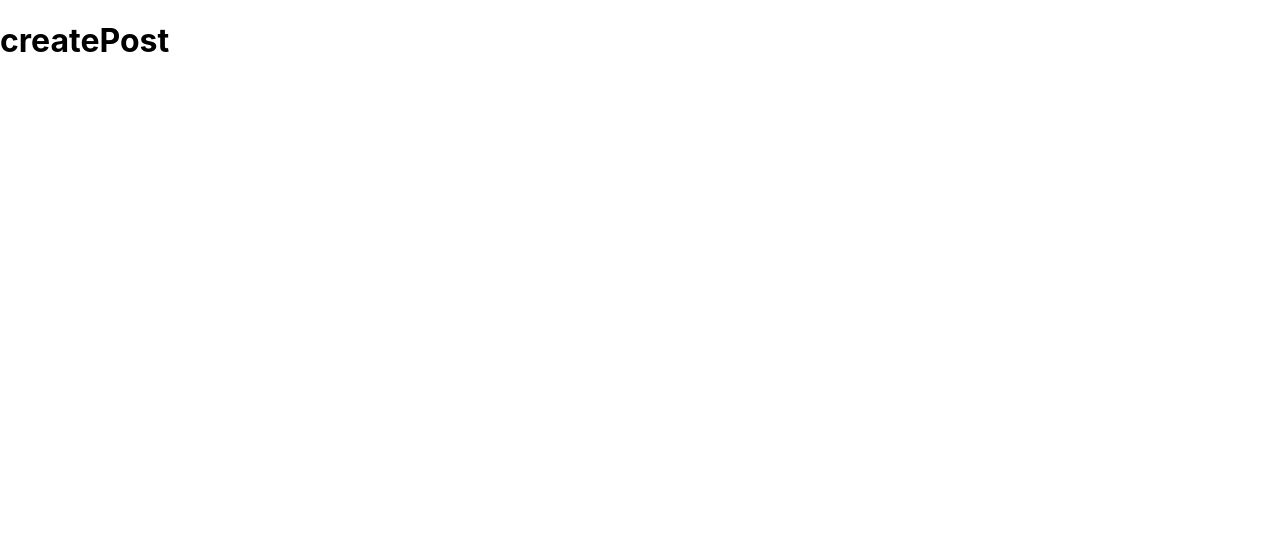
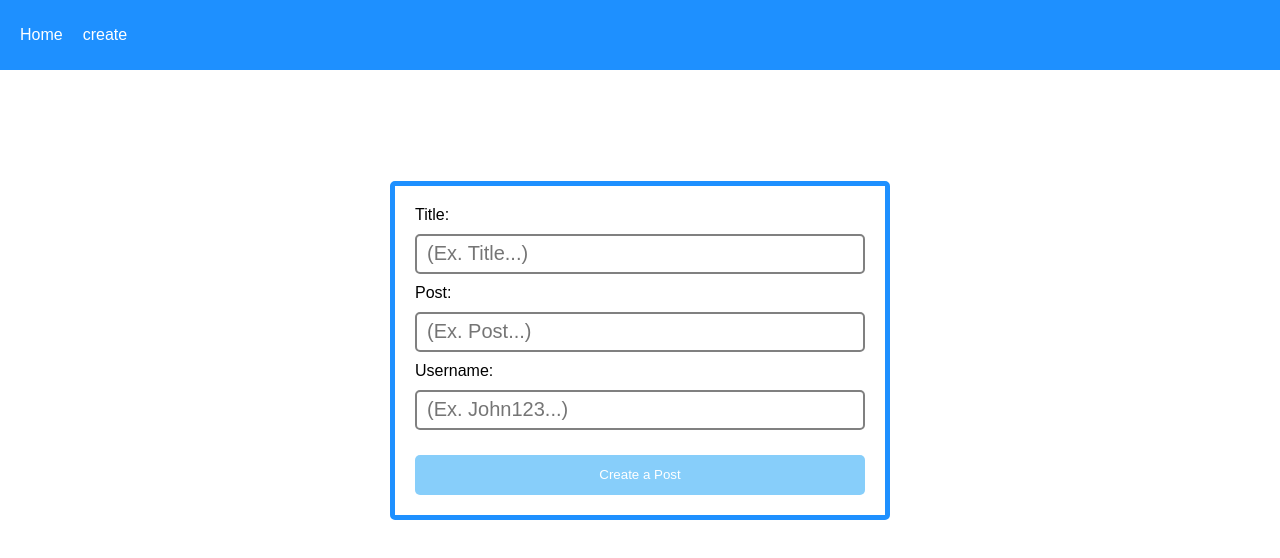
Before and after one commit to niwa-niwa/le-fullstack-web, a Next.js app in the folder client/: page /createpost in a window 1280 px wide. Shown: the top 558 px of the page. Built offline with nearby package versions, Linux system fonts and the light colour scheme.

Commit message:
implemented createPost

```diff
--- a/client/components/Navigation.js
+++ b/client/components/Navigation.js
@@ -2,19 +2,13 @@ import Link from "next/link";
 
 export default function Navigation() {
   return (
-    <div>
-      <ul>
-        <li>
+    <div className="navbar">
       <Link href="/">
         <a>Home</a>
       </Link>
-        </li>
-        <li>
       <Link href="/createpost">
         <a>create</a>
       </Link>
-        </li>
-      </ul>
     </div>
   );
 }
--- a/client/package.json
+++ b/client/package.json
@@ -13,7 +13,8 @@
     "formik": "^2.2.9",
     "next": "11.1.2",
     "react": "17.0.2",
-    "react-dom": "17.0.2"
+    "react-dom": "17.0.2",
+    "yup": "^0.32.9"
   },
   "devDependencies": {
     "eslint": "7.32.0",
--- a/client/pages/_app.js
+++ b/client/pages/_app.js
@@ -1,7 +1,11 @@
-import '../styles/globals.css'
+import "../styles/globals.css";
 
 function MyApp({ Component, pageProps }) {
-  return <Component {...pageProps} />
+  return (
+    <>
+      <Component {...pageProps} />
+    </>
+  );
 }
 
-export default MyApp
+export default MyApp;
--- a/client/pages/createpost.js
+++ b/client/pages/createpost.js
@@ -1,3 +1,65 @@
+import { Formik, Form, Field, ErrorMessage } from "formik";
+import * as Yup from "yup";
+import axios from "axios";
+import Navigation from "../components/Navigation";
+
 export default function CreatePost() {
-  return <h1>createPost</h1>;
+  const initialValues = {
+    title: "",
+    postText: "",
+    username: "",
+  };
+
+  const validationSchema = Yup.object().shape({
+    title: Yup.string().required("You must input a title!"),
+    postText: Yup.string().required(),
+    username: Yup.string().min(3).max(15).required(),
+  });
+
+  const onSubmit = (data) => {
+    axios.post("http://localhost:3001/posts", data).then((response) => {
+      console.log("post is Worked", response.data);
+    });
+  };
+
+  return (
+    <>
+      <Navigation />
+      <div className="createPostPage">
+        <Formik
+          initialValues={initialValues}
+          onSubmit={onSubmit}
+          validationSchema={validationSchema}
+        >
+          <Form className="formContainer">
+            <label htmlFor="">Title: </label>
+            <ErrorMessage name="title" component="span" />
+            <Field
+              autoComplete="off"
+              id="inputCreatePost"
+              name="title"
+              placeholder="(Ex. Title...)"
+            />
+            <label htmlFor="">Post: </label>
+            <ErrorMessage name="postText" component="span" />
+            <Field
+              autoComplete="off"
+              id="inputCreatePost"
+              name="postText"
+              placeholder="(Ex. Post...)"
+            />
+            <label htmlFor="">Username: </label>
+            <ErrorMessage name="username" component="span" />
+            <Field
+              autoComplete="off"
+              id="inputCreatePost"
+              name="username"
+              placeholder="(Ex. John123...)"
+            />
+            <button type="submit">Create a Post</button>
+          </Form>
+        </Formik>
+      </div>
+    </>
+  );
 }
--- a/client/pages/index.js
+++ b/client/pages/index.js
@@ -1,8 +1,8 @@
 import Head from "next/head";
-import Image from "next/image";
 import styles from "../styles/Home.module.css";
 import axios from "axios";
 import { useEffect, useState } from "react";
+import Navigation from "../components/Navigation";
 
 export default function Home() {
   const [listOfPosts, setListOfPosts] = useState([]);
@@ -10,9 +10,6 @@ export default function Home() {
     axios.get("http://localhost:3001/posts").then((response) => {
       setListOfPosts(response.data);
     });
-    return () => {
-      cleanup;
-    };
   }, []);
   return (
     <div className={styles.container}>
@@ -22,6 +19,7 @@ export default function Home() {
         <link rel="icon" href="/favicon.ico" />
       </Head>
       <div className="App">
+        <Navigation />
         {listOfPosts.map((value, key) => {
           return (
             <div className="post" key={value.id}>
--- a/client/styles/globals.css
+++ b/client/styles/globals.css
@@ -14,3 +14,125 @@ a {
 * {
   box-sizing: border-box;
 }
+
+.App {
+  width: 100vw;
+  height: auto;
+  display: flex;
+  align-items: center;
+  padding-top: 100px;
+  flex-direction: column;
+}
+
+body {
+  margin: 0;
+  padding: 0;
+}
+
+.post {
+  width: 400px;
+  height: 300px;
+  border-radius: 10px;
+  display: flex;
+  flex-direction: column;
+  margin-top: 50px;
+  border: 1px solid lightgray;
+  font-family: Arial, Helvetica, sans-serif;
+
+  box-shadow: rgba(99, 99, 99, 0.2) 0px 2px 8px 0px;
+}
+
+.post:hover {
+  box-shadow: rgba(100, 100, 111, 0.2) 0px 7px 29px 0px;
+  cursor: pointer;
+}
+.post .title {
+  flex: 20%;
+  border-bottom: 1px solid lightgray;
+  background-color: dodgerblue;
+  display: grid;
+  place-content: center;
+  color: white;
+}
+
+.post .body {
+  flex: 60%;
+  display: grid;
+  place-content: center;
+}
+
+.post .footer {
+  flex: 20%;
+  border-top: 1px solid lightgray;
+  display: flex;
+  align-items: center;
+  padding-left: 15px;
+  background-color: dodgerblue;
+  color: white;
+  border-bottom-left-radius: 10px;
+  border-bottom-right-radius: 10px;
+}
+
+/* CREATE POST PAGE CSS */
+
+.createPostPage {
+  font-family: Arial, Helvetica, sans-serif;
+  width: 100vw;
+  height: 70vh;
+  display: flex;
+  justify-content: center;
+  align-items: center;
+}
+.formContainer {
+  display: flex;
+  flex-direction: column;
+  justify-content: center;
+  width: 500px;
+  height: auto;
+  padding: 20px;
+  border: 5px solid dodgerblue;
+  border-radius: 5px;
+}
+
+.formContainer #inputCreatePost {
+  height: 40px;
+  margin-top: 10px;
+  margin-bottom: 10px;
+  border: 2px solid grey;
+  border-radius: 5px;
+  padding-left: 10px;
+  font-size: 20px;
+}
+
+.formContainer button {
+  margin-top: 15px;
+  height: 40px;
+  border: none;
+  background-color: lightskyblue;
+  border-radius: 5px;
+  color: white;
+}
+
+.formContainer button:hover {
+  cursor: pointer;
+  background-color: dodgerblue;
+}
+
+span {
+  color: red;
+}
+
+.navbar {
+  width: 100%;
+  height: 70px;
+  background-color: dodgerblue;
+  display: flex;
+  align-items: center;
+  font-family: Arial, Helvetica, sans-serif;
+}
+
+.navbar a {
+  margin-left: 20px;
+  text-decoration: none;
+  color: white;
+}
```
Also changed, not shown: 1 other file (tests, documents, lock files or other folders). Lines whose indentation alone changed are shown as unchanged.
